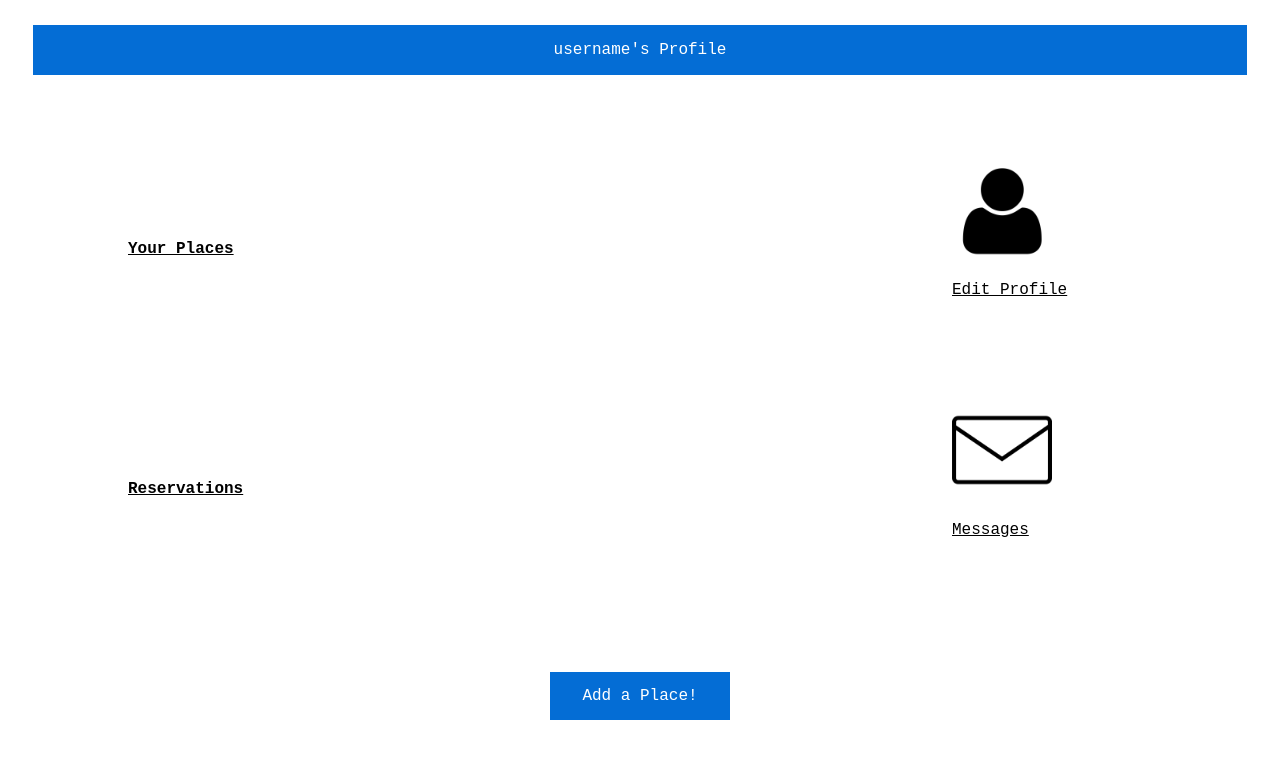
After one commit to MiguelSimoes35/ltw, a PHP site: page /profile.html in a window 1280 px wide. The commit adds this page. Shown: the top 759 px of the page. Run offline with PHP 8.4, Linux system fonts and the light colour scheme.

Commit message:
added resources folder and profile page

```diff
--- /dev/null
+++ b/proj/html/profile.html
@@ -0,0 +1,49 @@
+<!DOCTYPE html>
+
+<html>
+    <head>
+        <title> My EasyRent Profile </title>
+        <meta charset="UTF_8">
+        <link rel="stylesheet" href="style.css">
+    </head>
+
+    <body>
+
+        <header id="header">
+            username's Profile
+        </header>
+
+        <div id="your_places">
+            <b>Your Places</b>
+        </div>
+
+        <div id="reservations">
+                <b>Reservations</b>
+        </div>
+
+        <div id="edit_profile">
+            <img src="resources/pic1.png" alt="Profile Picture Icon"  style="width:100px;height:100px;">
+            <p>
+                <a href="#" class="text">Edit Profile</a>
+            </p>
+        </div>
+
+        <div id="message">
+            <img src="resources/pic2.png" alt="Message icon"  style="width:100px;height:100px;">
+            <p>
+                <a href="#" class="text">Messages</a>
+            </p>
+        </div>
+
+        <div id="add_place">
+            <!--<button type="button">Add a Place!</button>-->
+            <a href="#" class="button">Add a Place!</a>
+        </div>
+
+
+
+
+    </body>
+
+
+</html>
--- a/proj/html/style.css
+++ b/proj/html/style.css
@@ -3,11 +3,14 @@ body > header{
     pointer-events: none;
     text-decoration: none;
     color: white;
-    font-family: 'Verdana';
     font-style: normal;
-    text-indent: 10px;
+    text-align: center;
     margin: 25px;
     padding: 1em;
+}
+
+* {
+    font-family: 'Courier New';
 }
 
 
@@ -67,8 +70,8 @@ input[type=email] {
 
 #pic{
     position: absolute;
-    right: 15%;
-    top: 55%;
+    right: 20%;
+    top: 30%;
     width: 200px;
     height: 120px;
 }
@@ -82,3 +85,63 @@ input[type=submit]{
     margin: 25px;
     cursor: pointer;
 }
+
+/* --------------------------------------*/
+/* ------------ profile.html ------------*/
+/* --------------------------------------*/
+
+a{
+    color: black;
+}
+
+#edit_profile{
+    position: absolute;
+    right: 10%;
+    top: 20%;
+    width: 200px;
+    height: 120px;
+}
+
+#message{
+    position: absolute;
+    right: 10%;
+    top: 50%;
+    width: 200px;
+    height: 120px;
+}
+
+#your_places{
+    position: absolute;
+    left: 10%;
+    top: 30%;
+    width: 200px;
+    height: 120px;
+    text-decoration: underline;
+}
+
+#reservations{
+    position: absolute;
+    left: 10%;
+    top: 60%;
+    width: 200px;
+    height: 120px;
+    text-decoration: underline;
+}
+
+.button{
+    position: absolute;
+    left: 43%;
+    bottom: 10%;
+    background-color: #046DD5;
+    /*
+    border: none;
+    color: white;
+    */
+    border: none;
+    color: white;
+    padding: 15px 32px;
+    text-align: center;
+    text-decoration: none;
+    display: inline-block;
+    font-size: 16px;
+}
```
Also changed, not shown: proj/html/sign_up.html (+9 -0 lines), proj/database/ltw.db, proj/html/resources/pic1.png (added), proj/html/resources/pic2.png (added), 4 other files.
